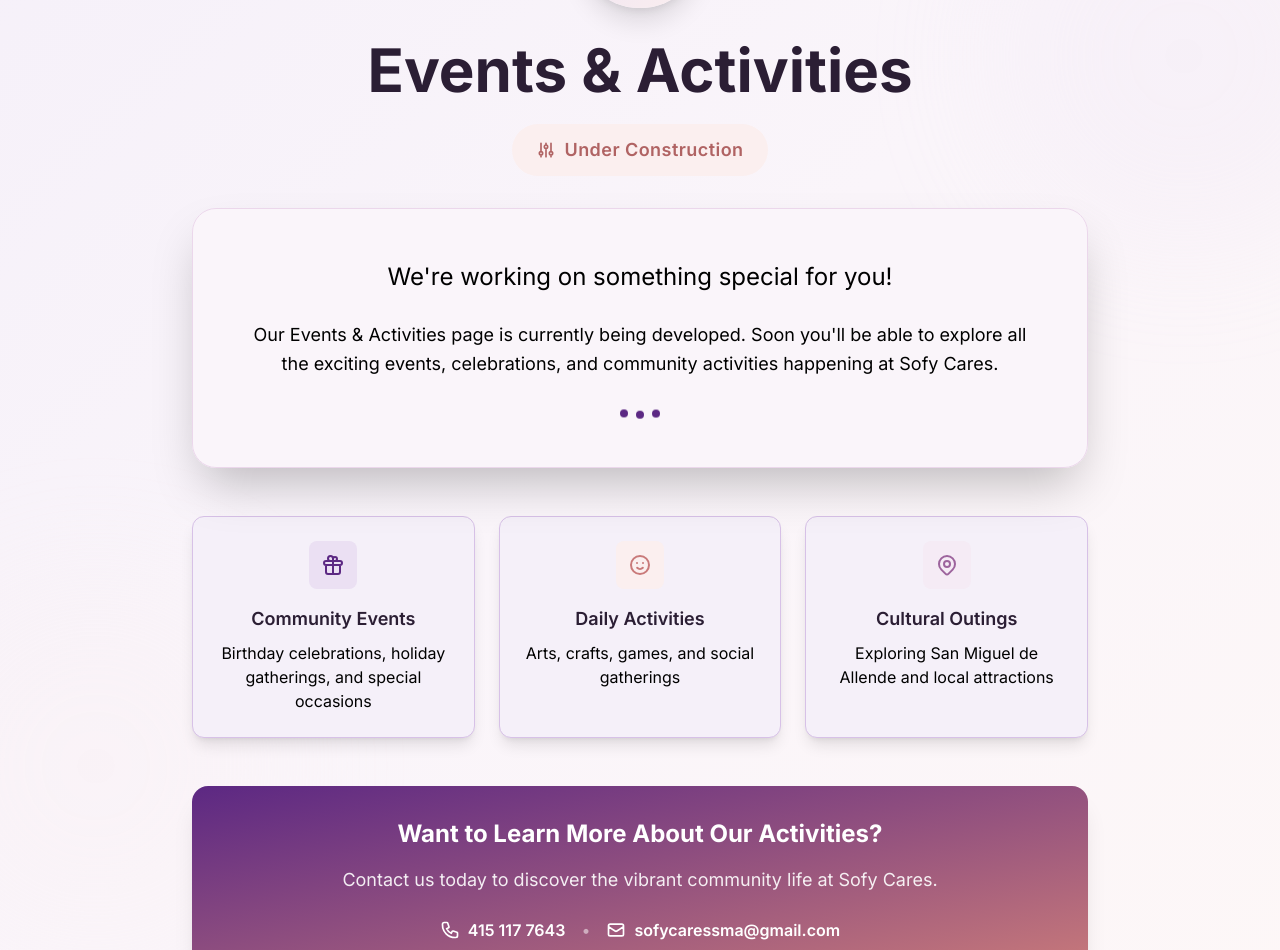
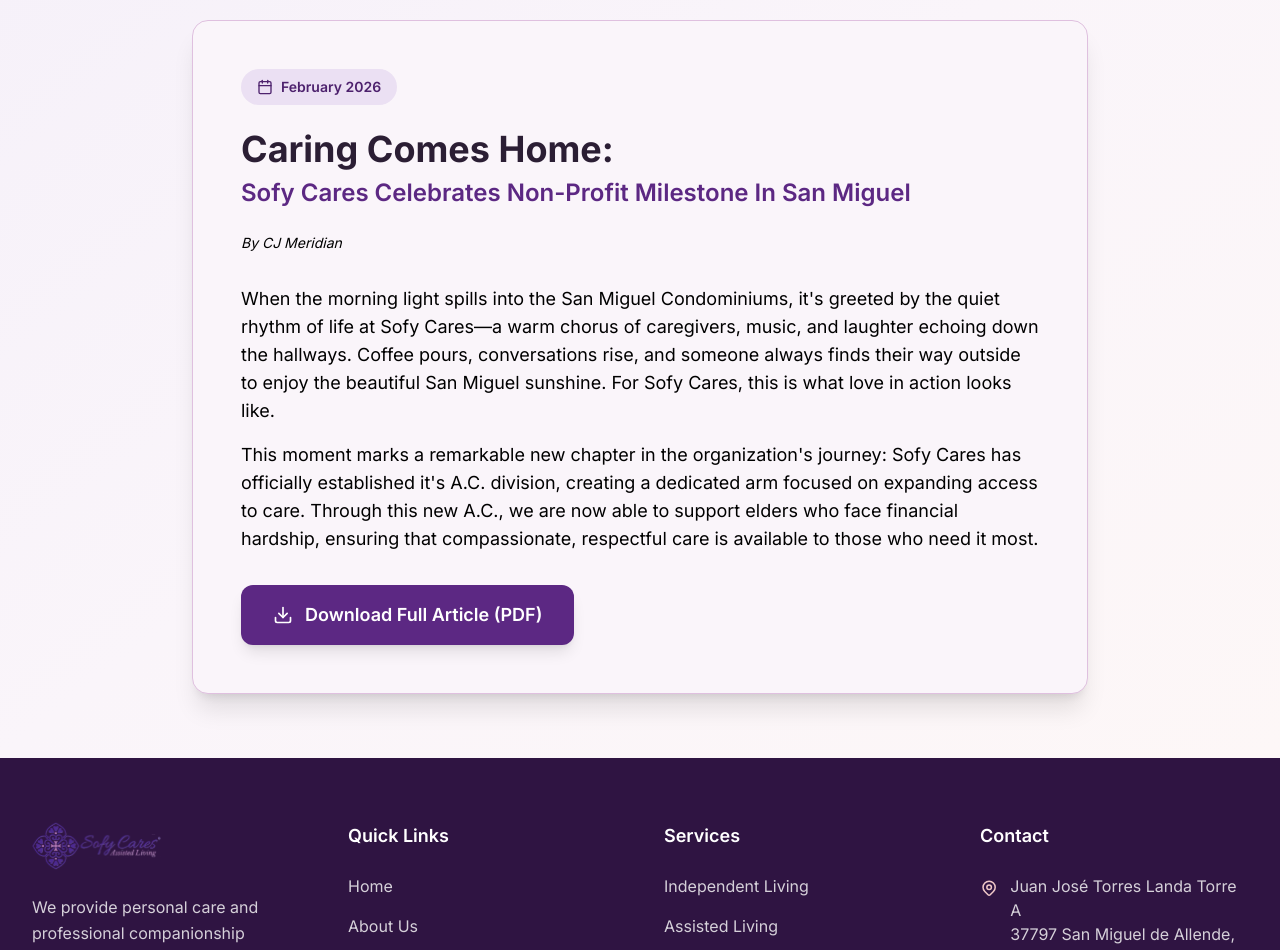
Before and after one commit to DisMedina/sofycares, a React (Vite) app: page /events in a window 1280 px wide. Shown: the part 342-1292 px from the top of the page. Built offline with nearby package versions, Linux system fonts and the light colour scheme.

Commit message:
first event added

```diff
--- a/src/pages/Events/Events.tsx
+++ b/src/pages/Events/Events.tsx
@@ -1,213 +1,73 @@
+import { Calendar, Download } from "lucide-react";
+
 export default function Events() {
   return (
     <div className="min-h-screen bg-gradient-to-br from-primary-50 via-secondary-50 to-accent-50 pt-24 pb-16">
       <main className="max-w-7xl mx-auto px-4 sm:px-6 lg:px-8">
-        {/* Decorative Background Elements */}
-        <div className="absolute inset-0 overflow-hidden pointer-events-none">
-          <div className="absolute top-20 -right-24 w-96 h-96 bg-primary-100 rounded-full opacity-20 blur-3xl"></div>
-          <div className="absolute bottom-20 -left-24 w-96 h-96 bg-accent-100 rounded-full opacity-20 blur-3xl"></div>
+        {/* Page Header */}
+        <div className="text-center mb-12">
+          <h1 className="text-4xl lg:text-5xl font-bold text-text-primary mb-4">
+            Events & News
+          </h1>
+          <p className="text-lg text-text-secondary max-w-2xl mx-auto">
+            Stay updated with Sofy Cares community milestones and celebrations
+          </p>
         </div>
 
-        {/* Content Container */}
-        <div className="relative max-w-4xl mx-auto text-center">
-          {/* Icon */}
-          <div className="mb-8 flex justify-center">
-            <div className="w-32 h-32 bg-gradient-to-br from-primary-100 to-accent-100 rounded-full flex items-center justify-center shadow-xl">
-              <svg
-                className="w-16 h-16 text-primary-600"
-                fill="none"
-                stroke="currentColor"
-                viewBox="0 0 24 24"
-              >
-                <path
-                  strokeLinecap="round"
-                  strokeLinejoin="round"
-                  strokeWidth={2}
-                  d="M8 7V3m8 4V3m-9 8h10M5 21h14a2 2 0 002-2V7a2 2 0 00-2-2H5a2 2 0 00-2 2v12a2 2 0 002 2z"
-                />
-              </svg>
+        {/* Event Article Section */}
+        <div className="max-w-4xl mx-auto">
+          <div className="bg-secondary-50 rounded-2xl shadow-xl p-8 lg:p-12 border border-secondary-300">
+            {/* Date Badge */}
+            <div className="inline-block mb-6">
+              <span className="inline-flex items-center px-4 py-2 rounded-full bg-primary-100 text-primary-700 text-sm font-semibold">
+                <Calendar className="w-4 h-4 mr-2" />
+                February 2026
+              </span>
             </div>
-          </div>
 
-          {/* Title */}
-          <h1 className="text-5xl lg:text-6xl font-bold text-text-primary mb-6">
-            Events & Activities
-          </h1>
+            {/* Article Heading */}
+            <h2 className="text-3xl lg:text-4xl font-bold text-text-primary mb-2">
+              Caring Comes Home:
+            </h2>
+            <h3 className="text-xl lg:text-2xl font-semibold text-primary-600 mb-6">
+              Sofy Cares Celebrates Non-Profit Milestone In San Miguel
+            </h3>
 
-          {/* Under Construction Badge */}
-          <div className="inline-block mb-8">
-            <span className="inline-flex items-center px-6 py-3 rounded-full bg-accent-100 text-accent-700 text-lg font-semibold tracking-wide">
-              <svg
-                className="w-5 h-5 mr-2"
-                fill="none"
-                stroke="currentColor"
-                viewBox="0 0 24 24"
-              >
-                <path
-                  strokeLinecap="round"
-                  strokeLinejoin="round"
-                  strokeWidth={2}
-                  d="M12 6V4m0 2a2 2 0 100 4m0-4a2 2 0 110 4m-6 8a2 2 0 100-4m0 4a2 2 0 110-4m0 4v2m0-6V4m6 6v10m6-2a2 2 0 100-4m0 4a2 2 0 110-4m0 4v2m0-6V4"
-                />
-              </svg>
-              Under Construction
-            </span>
-          </div>
+            {/* Author */}
+            <p className="text-sm text-text-secondary mb-8 italic">
+              By CJ Meridian
+            </p>
 
-          {/* Message Card */}
-          <div className="bg-secondary-50/90 backdrop-blur-sm rounded-3xl shadow-2xl p-12 border border-secondary-200 mb-12">
-            <p className="text-2xl text-text-secondary leading-relaxed mb-6">
-              We're working on something special for you!
-            </p>
-            <p className="text-lg text-text-secondary leading-relaxed mb-8">
-              Our Events & Activities page is currently being developed. Soon
-              you'll be able to explore all the exciting events, celebrations,
-              and community activities happening at Sofy Cares.
-            </p>
-            <div className="flex items-center justify-center space-x-2 text-primary-600">
-              <div className="w-2 h-2 bg-primary-600 rounded-full animate-bounce"></div>
-              <div
-                className="w-2 h-2 bg-primary-600 rounded-full animate-bounce"
-                style={{ animationDelay: "0.2s" }}
-              ></div>
-              <div
-                className="w-2 h-2 bg-primary-600 rounded-full animate-bounce"
-                style={{ animationDelay: "0.4s" }}
-              ></div>
-            </div>
-          </div>
-
-          {/* Preview Info */}
-          <div className="grid md:grid-cols-3 gap-6 mb-12">
-            <div className="bg-primary-50 rounded-xl shadow-lg p-6 border border-primary-200">
-              <div className="w-12 h-12 bg-primary-100 rounded-lg flex items-center justify-center mb-4 mx-auto">
-                <svg
-                  className="w-6 h-6 text-primary-600"
-                  fill="none"
-                  stroke="currentColor"
-                  viewBox="0 0 24 24"
-                >
-                  <path
-                    strokeLinecap="round"
-                    strokeLinejoin="round"
-                    strokeWidth={2}
-                    d="M12 8v13m0-13V6a2 2 0 112 2h-2zm0 0V5.5A2.5 2.5 0 109.5 8H12zm-7 4h14M5 12a2 2 0 110-4h14a2 2 0 110 4M5 12v7a2 2 0 002 2h10a2 2 0 002-2v-7"
-                  />
-                </svg>
-              </div>
-              <h3 className="text-lg font-semibold text-text-primary mb-2">
-                Community Events
-              </h3>
-              <p className="text-text-secondary">
-                Birthday celebrations, holiday gatherings, and special occasions
+            {/* Article Body */}
+            <div className="text-text-secondary leading-relaxed space-y-4">
+              <p className="text-lg">
+                When the morning light spills into the San Miguel Condominiums,
+                it's greeted by the quiet rhythm of life at Sofy Cares—a warm
+                chorus of caregivers, music, and laughter echoing down the
+                hallways. Coffee pours, conversations rise, and someone always
+                finds their way outside to enjoy the beautiful San Miguel
+                sunshine. For Sofy Cares, this is what love in action looks
+                like.
+              </p>
+              <p className="text-lg">
+                This moment marks a remarkable new chapter in the organization's
+                journey: Sofy Cares has officially established it's A.C.
+                division, creating a dedicated arm focused on expanding access
+                to care. Through this new A.C., we are now able to support
+                elders who face financial hardship, ensuring that compassionate,
+                respectful care is available to those who need it most.
               </p>
             </div>
 
-            <div className="bg-primary-50 rounded-xl shadow-lg p-6 border border-primary-200">
-              <div className="w-12 h-12 bg-accent-100 rounded-lg flex items-center justify-center mb-4 mx-auto">
-                <svg
-                  className="w-6 h-6 text-accent-600"
-                  fill="none"
-                  stroke="currentColor"
-                  viewBox="0 0 24 24"
-                >
-                  <path
-                    strokeLinecap="round"
-                    strokeLinejoin="round"
-                    strokeWidth={2}
-                    d="M14.828 14.828a4 4 0 01-5.656 0M9 10h.01M15 10h.01M21 12a9 9 0 11-18 0 9 9 0 0118 0z"
-                  />
-                </svg>
-              </div>
-              <h3 className="text-lg font-semibold text-text-primary mb-2">
-                Daily Activities
-              </h3>
-              <p className="text-text-secondary">
-                Arts, crafts, games, and social gatherings
-              </p>
-            </div>
-
-            <div className="bg-primary-50 rounded-xl shadow-lg p-6 border border-primary-200">
-              <div className="w-12 h-12 bg-secondary-100 rounded-lg flex items-center justify-center mb-4 mx-auto">
-                <svg
-                  className="w-6 h-6 text-secondary-600"
-                  fill="none"
-                  stroke="currentColor"
-                  viewBox="0 0 24 24"
-                >
-                  <path
-                    strokeLinecap="round"
-                    strokeLinejoin="round"
-                    strokeWidth={2}
-                    d="M17.657 16.657L13.414 20.9a1.998 1.998 0 01-2.827 0l-4.244-4.243a8 8 0 1111.314 0z"
-                  />
-                  <path
-                    strokeLinecap="round"
-                    strokeLinejoin="round"
-                    strokeWidth={2}
-                    d="M15 11a3 3 0 11-6 0 3 3 0 016 0z"
-                  />
-                </svg>
-              </div>
-              <h3 className="text-lg font-semibold text-text-primary mb-2">
-                Cultural Outings
-              </h3>
-              <p className="text-text-secondary">
-                Exploring San Miguel de Allende and local attractions
-              </p>
-            </div>
-          </div>
-
-          {/* Contact Info */}
-          <div className="bg-gradient-to-br from-primary-600 to-accent-600 text-white rounded-2xl shadow-xl p-8">
-            <h2 className="text-2xl font-bold mb-4">
-              Want to Learn More About Our Activities?
-            </h2>
-            <p className="text-lg mb-6 opacity-90">
-              Contact us today to discover the vibrant community life at Sofy
-              Cares.
-            </p>
-            <div className="flex flex-col sm:flex-row gap-4 justify-center items-center">
-              <a
-                href="tel:4151177643"
-                className="inline-flex items-center space-x-2 text-white hover:text-accent-200 transition-colors"
-              >
-                <svg
-                  className="w-5 h-5"
-                  fill="none"
-                  stroke="currentColor"
-                  viewBox="0 0 24 24"
-                >
-                  <path
-                    strokeLinecap="round"
-                    strokeLinejoin="round"
-                    strokeWidth={2}
-                    d="M3 5a2 2 0 012-2h3.28a1 1 0 01.948.684l1.498 4.493a1 1 0 01-.502 1.21l-2.257 1.13a11.042 11.042 0 005.516 5.516l1.13-2.257a1 1 0 011.21-.502l4.493 1.498a1 1 0 01.684.949V19a2 2 0 01-2 2h-1C9.716 21 3 14.284 3 6V5z"
-                  />
-                </svg>
-                <span className="font-semibold">415 117 7643</span>
-              </a>
-              <span className="hidden sm:inline text-white/50">•</span>
-              <a
-                href="mailto:sofycaressma@gmail.com"
-                className="inline-flex items-center space-x-2 text-white hover:text-accent-200 transition-colors"
-              >
-                <svg
-                  className="w-5 h-5"
-                  fill="none"
-                  stroke="currentColor"
-                  viewBox="0 0 24 24"
-                >
-                  <path
-                    strokeLinecap="round"
-                    strokeLinejoin="round"
-                    strokeWidth={2}
-                    d="M3 8l7.89 5.26a2 2 0 002.22 0L21 8M5 19h14a2 2 0 002-2V7a2 2 0 00-2-2H5a2 2 0 00-2 2v10a2 2 0 002 2z"
-                  />
-                </svg>
-                <span className="font-semibold">sofycaressma@gmail.com</span>
-              </a>
-            </div>
+            {/* Download Button */}
+            <a
+              href="/events/Atencion News - February 2026 P47.pdf"
+              download="Atencion_News_SofyCares_Feb2026.pdf"
+              className="mt-8 inline-flex items-center space-x-3 bg-primary-600 hover:bg-primary-700 text-white px-8 py-4 rounded-xl font-semibold text-lg transition-all duration-200 shadow-lg hover:shadow-xl"
+            >
+              <Download className="w-5 h-5" />
+              <span>Download Full Article (PDF)</span>
+            </a>
           </div>
         </div>
       </main>
```
Also changed, not shown: 1 other file (tests, documents, lock files or other folders).
